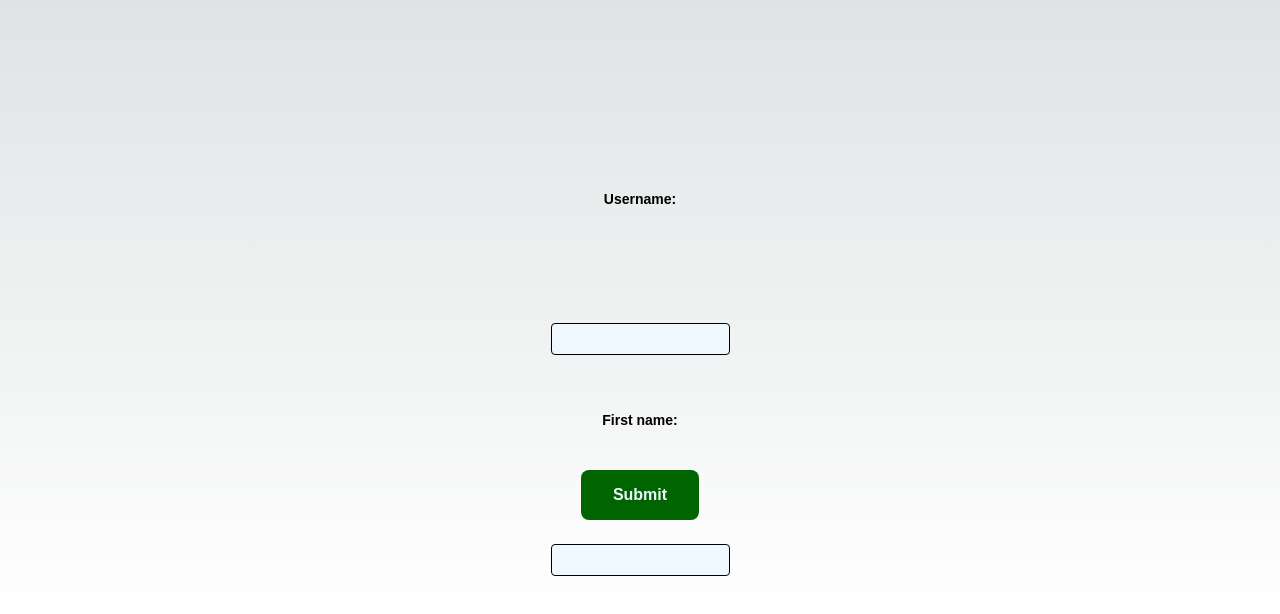
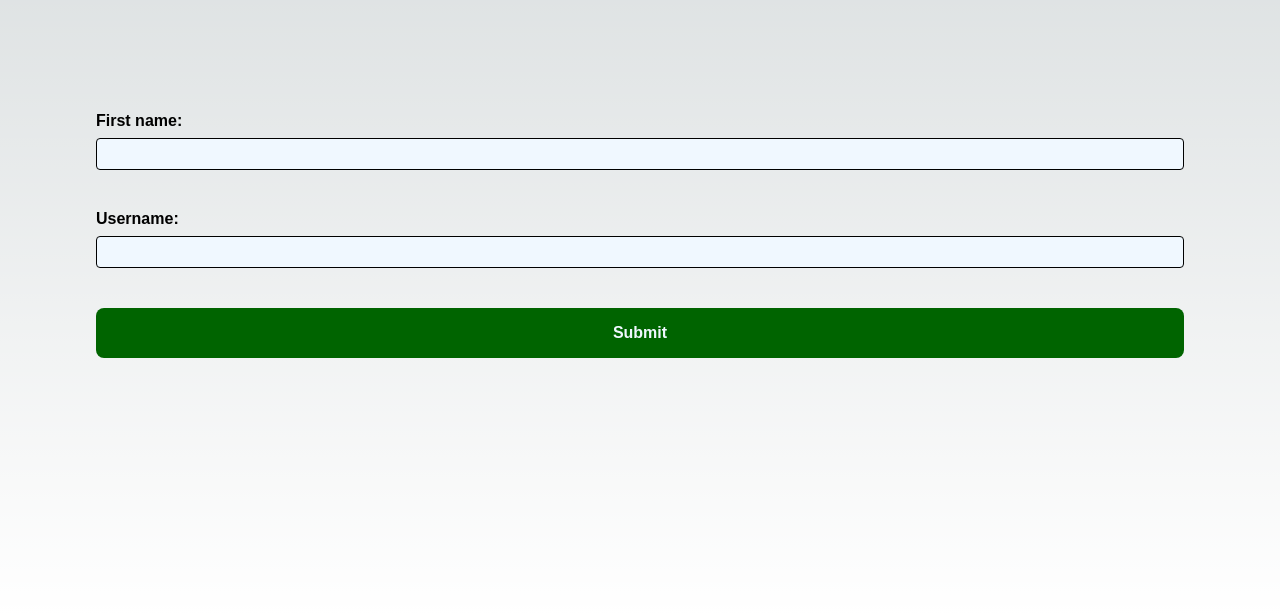
Before and after one commit to giovanabirck/week02-dynamic-content-design, a Next.js app: page / in a window 1280 px wide. Shown: the part 184-798 px from the top of the page. Built offline with nearby package versions, Linux system fonts and the light colour scheme.

Commit message:
style-spacing

```diff
--- a/styles/Home.module.css
+++ b/styles/Home.module.css
@@ -1,8 +1,7 @@
 .main {
   display: flex;
   flex-direction: column;
-  justify-content: space-between;
-  align-items: center;
+  align-items: left;
   padding: 6rem;
   min-height: 100vh;
 }
--- a/styles/globals.css
+++ b/styles/globals.css
@@ -109,15 +109,12 @@ a {
 label{
   font-family: Arial, Helvetica, sans-serif;
   font-weight: bold;
-  font-size: 14px;
+  font-size: 16px;
+  padding-bottom: 8px;
 }
 
 .first-name{
-  margin-top: 500px;
-}
-
-.username{
-  margin-top: -500px;
+  margin-top: 200px;
 }
 
 input{
@@ -125,6 +122,7 @@ input{
   border-radius: 4px;
   height: 32px;
   background-color: aliceblue;
+  margin-bottom: 40px;
 }
 
 button{
```
